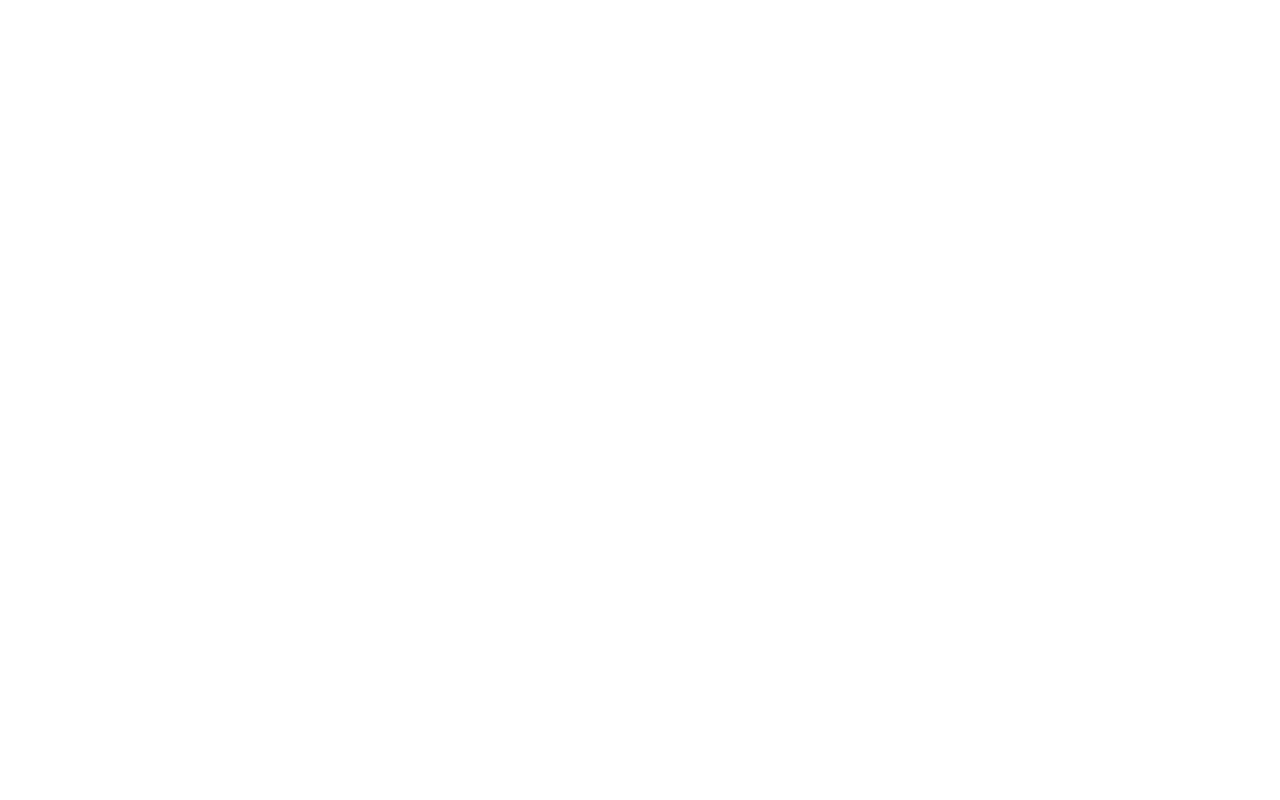
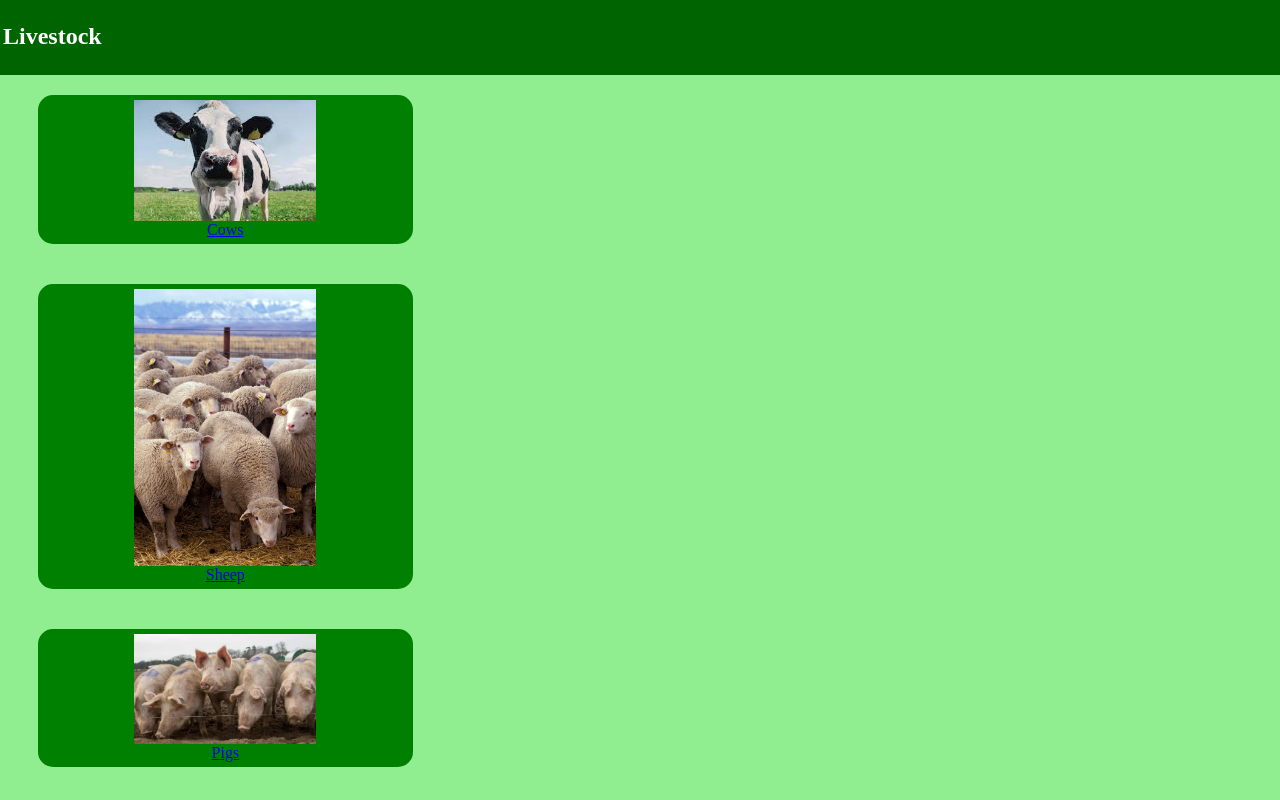
Before and after one commit to jmarmstrong/agriculture-info, a plain HTML site: page pages/Livestock.html in a window 1280 px wide. Drawn offline with Linux system fonts and the light colour scheme.

Commit message:
added more images

```diff
--- a/pages/Livestock.html
+++ b/pages/Livestock.html
@@ -1,11 +1,36 @@
 <html>
 
 <head>
-
+    <link rel="stylesheet" href="../style.css">
 </head>
 
 <body>
+    <nav>
+        <h1>Livestock</h1>
+    </nav>
+    <section id="menu">
+        <div>
+            <a href="cows.html"><img src="../img/cow.jfif"></a>
+            <br>
+            <a href="cows.html">Cows</a>
+        </div>
+    </section>
 
+    <section id="menu">
+        <div>
+            <a href="sheep.html"><img src="../img/sheep.jpg"></a>
+            <br>
+            <a href="sheep.html">Sheep</a>
+        </div>
+    </section>
+
+    <section id="menu">
+        <div>
+            <a href="pigs.html"><img src="../img/pigs.jpg"></a>
+            <br>
+            <a href="pigs.html">Pigs</a>
+        </div>
+    </section>
 </body>
 
 </html>
```
Also changed, not shown: pages/Crops.html (+4 -2 lines), pages/Tractors.html (+4 -1 lines), img/pigs.jpg (added), img/sheep.jpg (added), pages/cows.html (added), pages/sheep.html (added).
